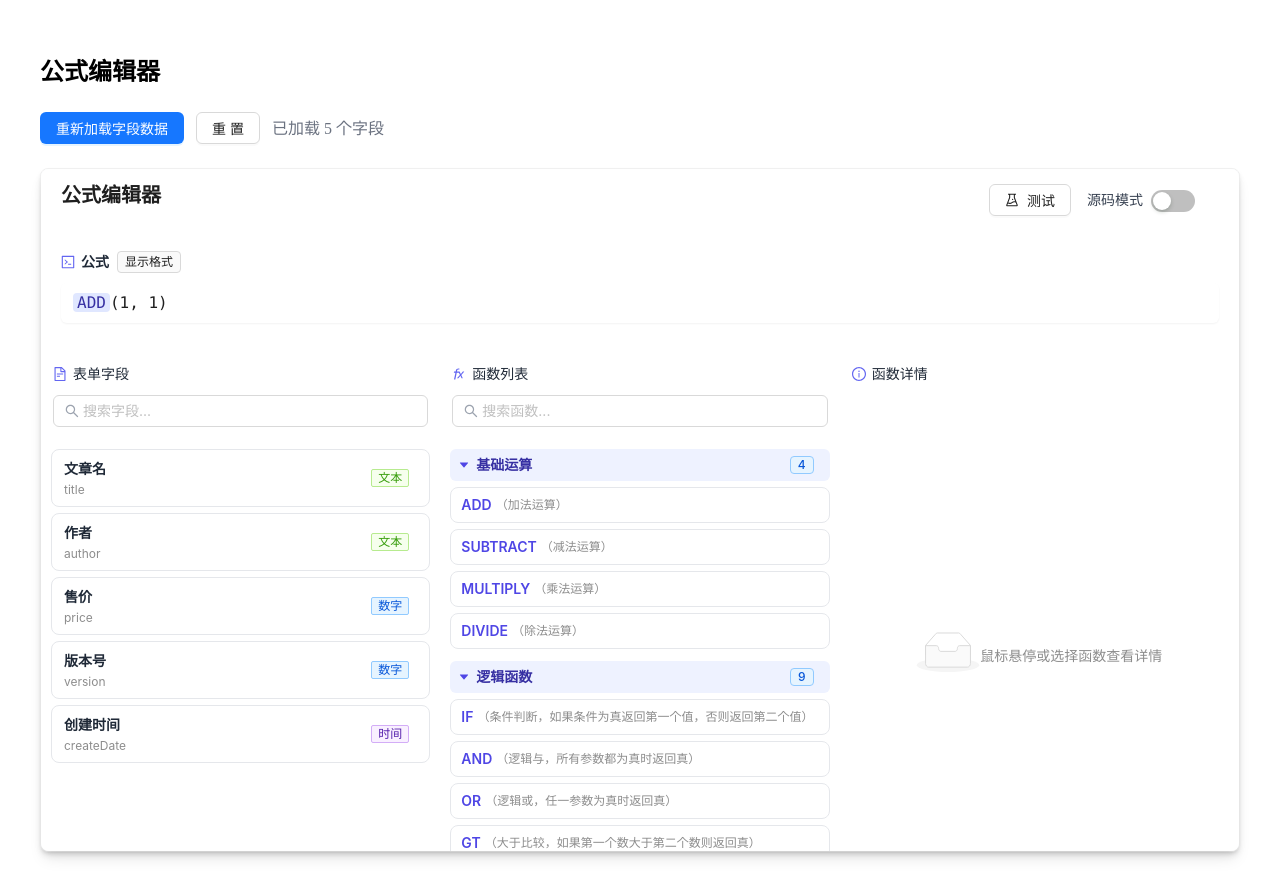
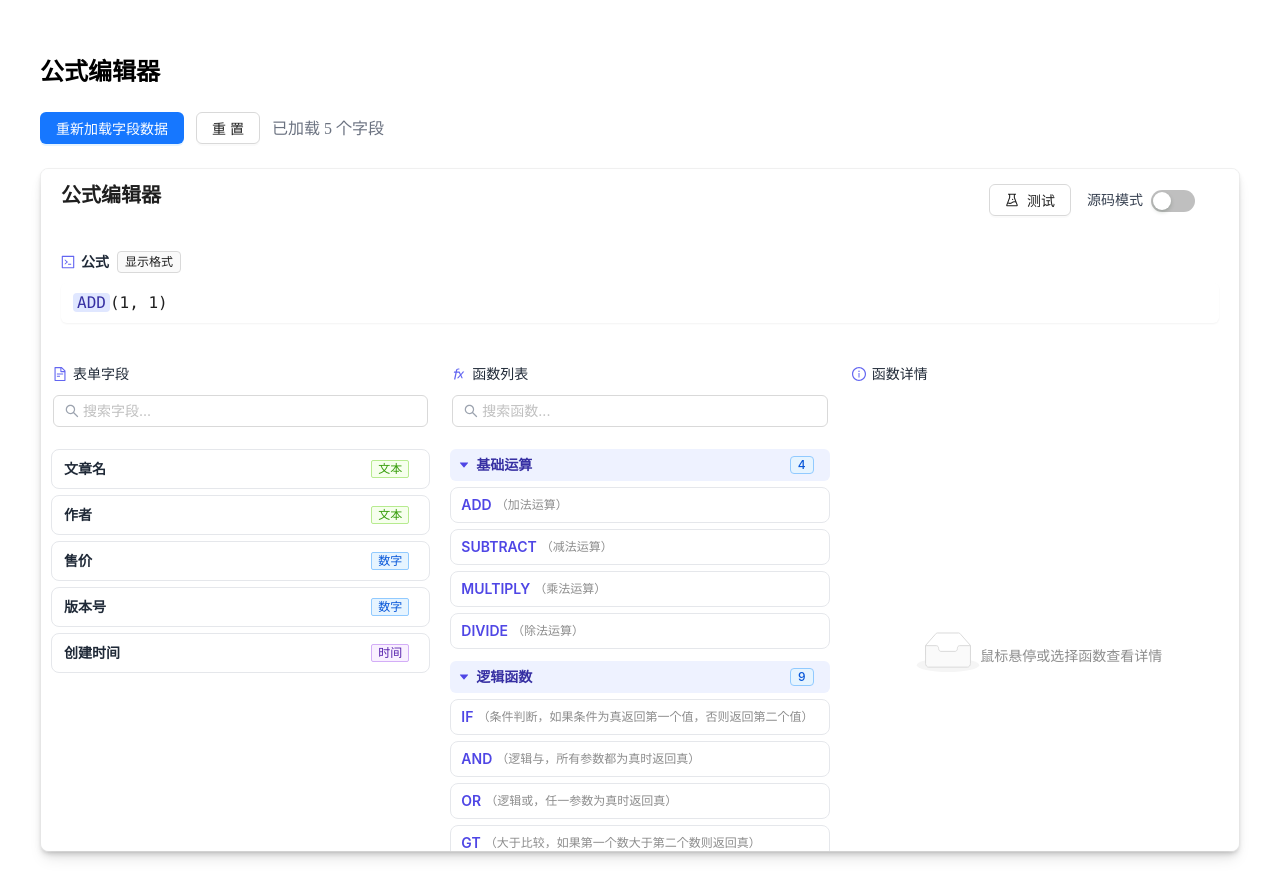
Before and after one commit to i-Shannon/X, a React (Vite) app: page / in a window 1280 px wide. Built offline with nearby package versions, Linux system fonts and the light colour scheme.

Commit message:
style: 优化样式

```diff
--- a/src/components/FormulaEditor/index.jsx
+++ b/src/components/FormulaEditor/index.jsx
@@ -1873,16 +1873,8 @@ const FormulaEditor = ({
                           strong
                           className="text-gray-800"
                         >
-                          {isSourceMode ? field.sourceName : field.displayName}
+                          {field.displayName}
                         </Text>
-                        {!isSourceMode && (
-                          <Text
-                            type="secondary"
-                            className="text-xs mt-0.5"
-                          >
-                            {field.sourceName}
-                          </Text>
-                        )}
                       </div>
                       <TypeBadge type={field.type} />
                     </div>
```
